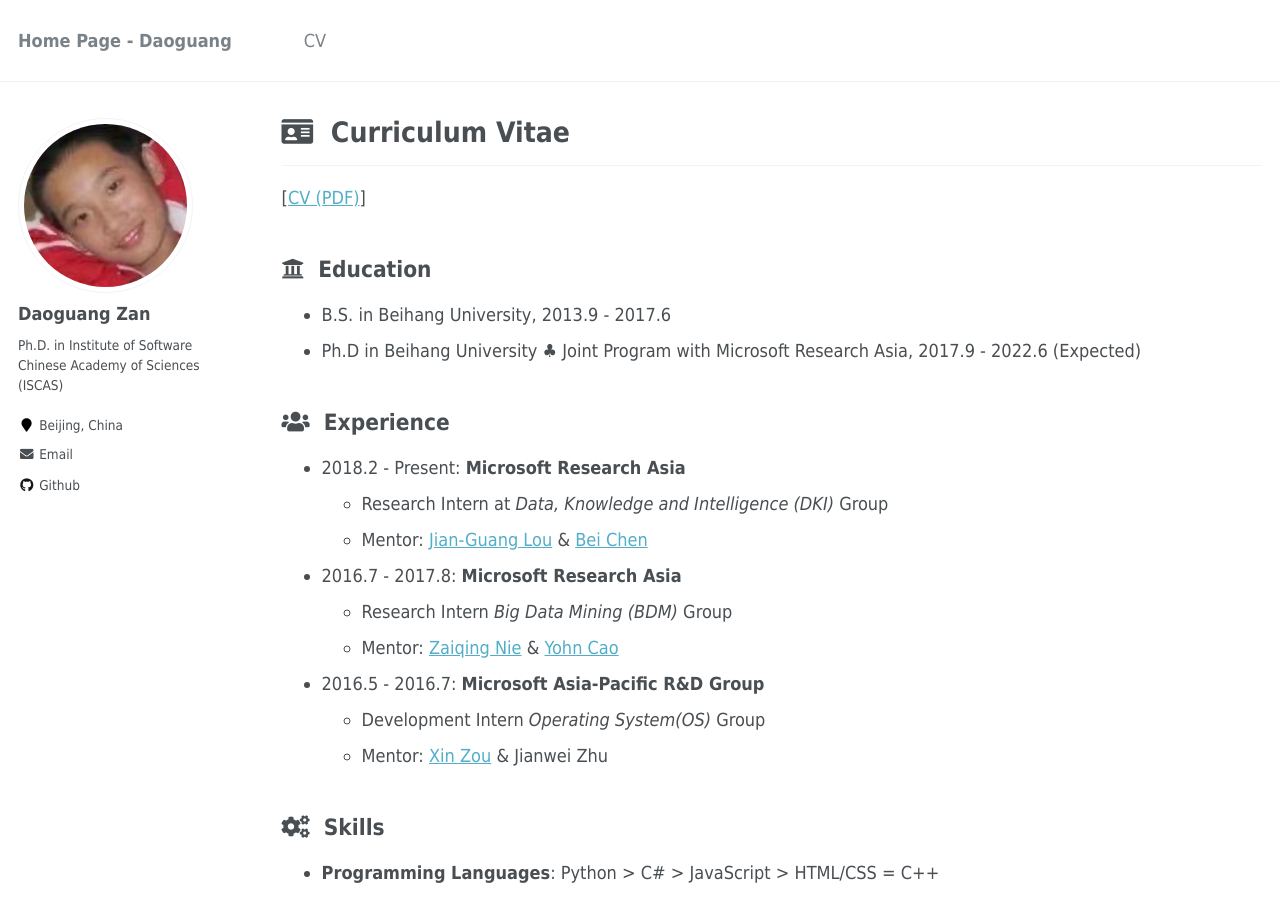
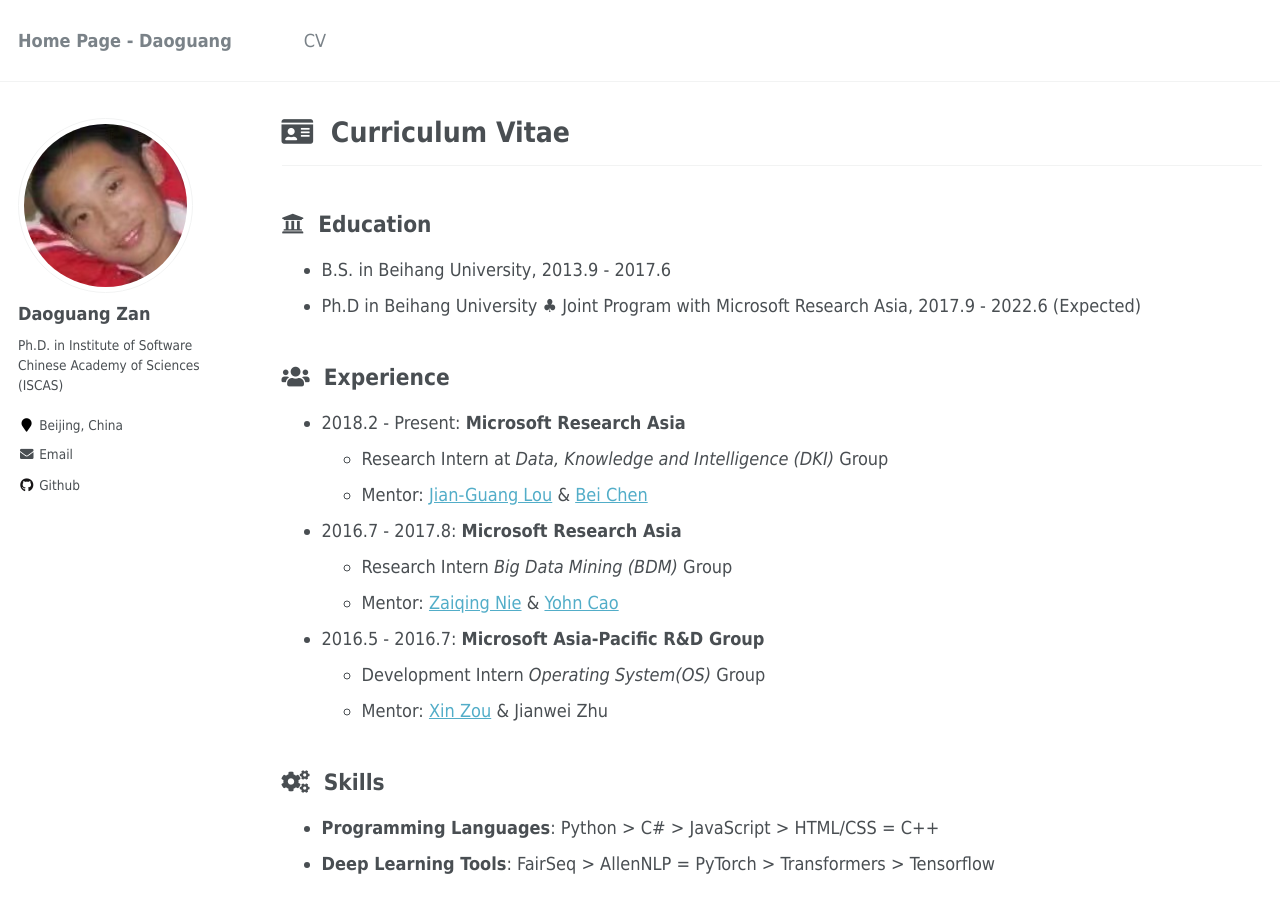
Before and after one commit to zandaoguang-iscas/daoguang.github.io, a Jekyll site: the page built from _pages/cv.md, in a window 1280 px wide and 900 px high. Built offline with Jekyll 4.4.1, drawn with Linux system fonts in a browser that asks for light colours.

Commit message:
Update cv.md

```diff
--- a/_pages/cv.md
+++ b/_pages/cv.md
@@ -8,8 +8,6 @@ redirect_from:
 ---
 
 ---
-
-\[[CV (PDF)](/files/Curriculum_Vitae.pdf)\]
 
 ## <i class="fa fa-ft fa-university"></i>&nbsp;&nbsp;Education
 
```
